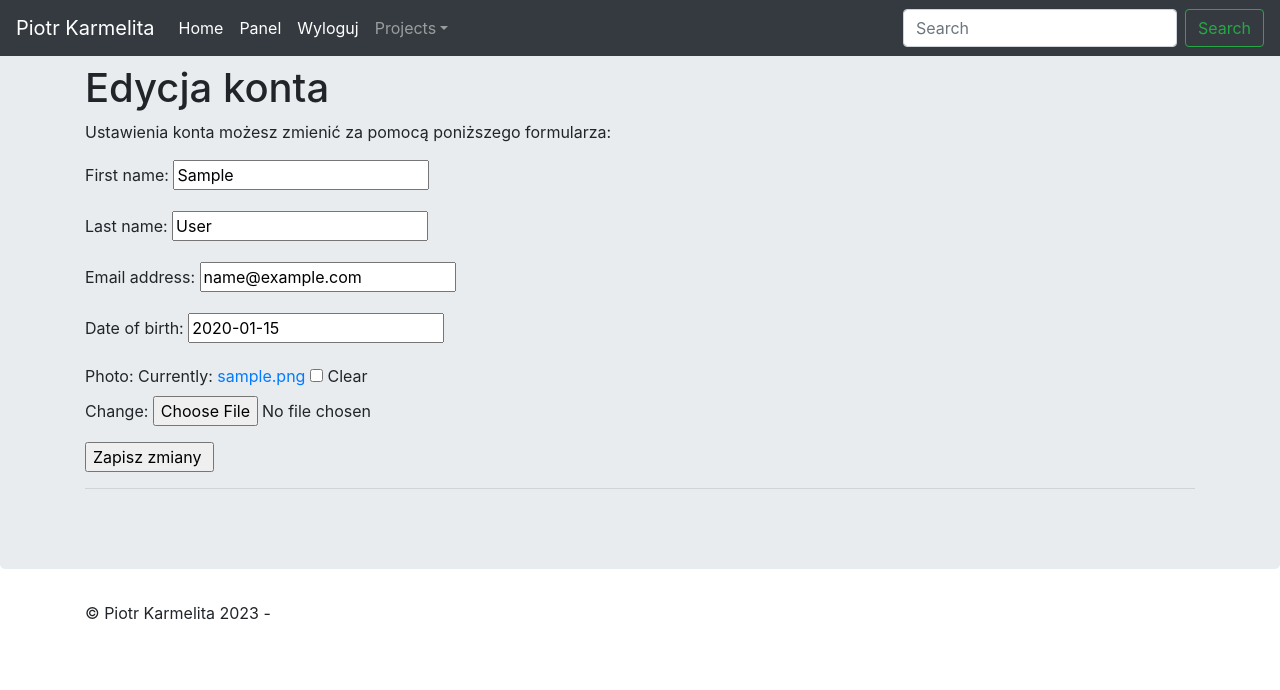
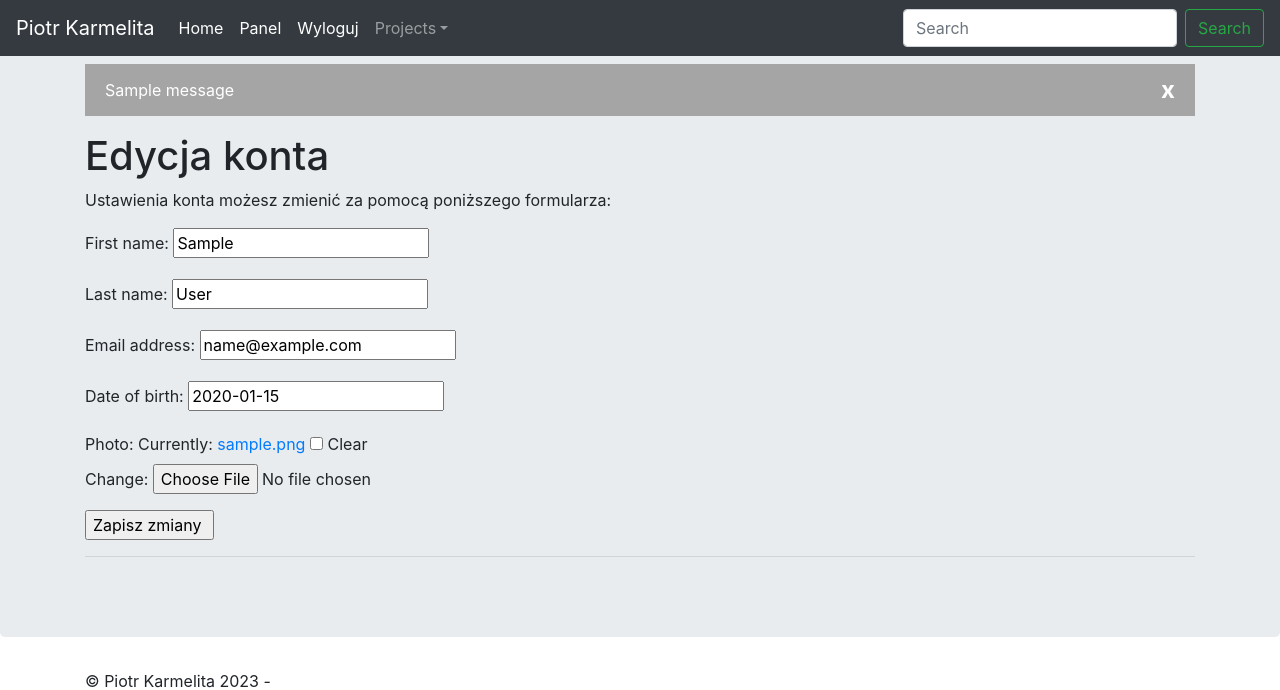
Before and after one commit to p-karmelita/Personal-website, a Django app: page /edit/ in a window 1280 px wide. Shown: the top 690 px of the page. Run offline with Django 4.2, Linux system fonts and the light colour scheme; a user stored in the database is signed in; tables that the repository leaves empty hold one stand-in row (values such as "Sample post"); one stand-in notice (Sample message) is shown; some libraries are stand-ins or nearby versions.

Commit message:
use django messages framework

```diff
--- a/account/views.py
+++ b/account/views.py
@@ -2,6 +2,7 @@ from django.http import HttpResponse
 from django.shortcuts import render
 from django.contrib.auth import authenticate, login
 from django.contrib.auth.decorators import login_required
+from django.contrib import messages
 from .forms import LoginForm, UserRegistrationForm, UserEditForm, ProfileEditForm
 from .models import Profile
 
@@ -67,6 +68,9 @@ def edit(request):
         if user_form.is_valid() and profile_form.is_valid():
             user_form.save()
             profile_form.save()
+            messages.success(request, 'Uaktualnianie profilu zakończyło się sukcesem')
+        else:
+            messages.error(request, 'Wystąpił błąd podczas uaktualniania profilu.')
     else:
         user_form = UserEditForm(instance=request.user)
         profile_form = ProfileEditForm(instance=request.user.profile)
--- /dev/null
+++ b/mysite/static/css/blog.css
@@ -0,0 +1,36 @@
+/* messages */
+ul.messages {
+    padding:0;
+    list-style-type:
+    none;
+}
+ul.messages li.success,
+ul.messages li.warning,
+ul.messages li.error,
+ul.messages li.info {
+    margin:0;
+    padding:14px 20px;
+    list-style:none;
+    color:#fff;
+}
+
+ul.messages li.success { background: #a5a5a5; }
+ul.messages li.success a { color: #ffffff; }
+
+ul.messages li.error { background:#a30029; color:#e9828e; }
+ul.messages li.error a { color:#e9828e; }
+
+ul.messages li.info { background:#faffae; color:#696b4e; }
+ul.messages li.info a { color:#1586de; }
+
+ul.messages li.warning { background:#de9404; }
+ul.messages li.warning a { color:#f49000; }
+
+ul.messages li a.close {
+    margin:0;
+    float:right;
+    opacity:1;
+    border:0;
+    box-shadow:none;
+    text-shadow:none;
+}
--- a/mysite/templates/mysite/base.html
+++ b/mysite/templates/mysite/base.html
@@ -69,6 +69,16 @@
     <!-- Main jumbotron for a primary marketing message or call to action -->
     <div class="jumbotron">
         <div class="container">
+            {% if messages %}
+            <ul class="messages">
+                {% for message in messages %}
+                <li class="{{ message.tags }}">
+                    {{ message|safe }}
+                    <a href="" class="close">x</a>
+                </li>
+                {% endfor %}
+            </ul>
+            {% endif %}
           <div id="content">
             {% block content %}
             {% endblock %}
```
